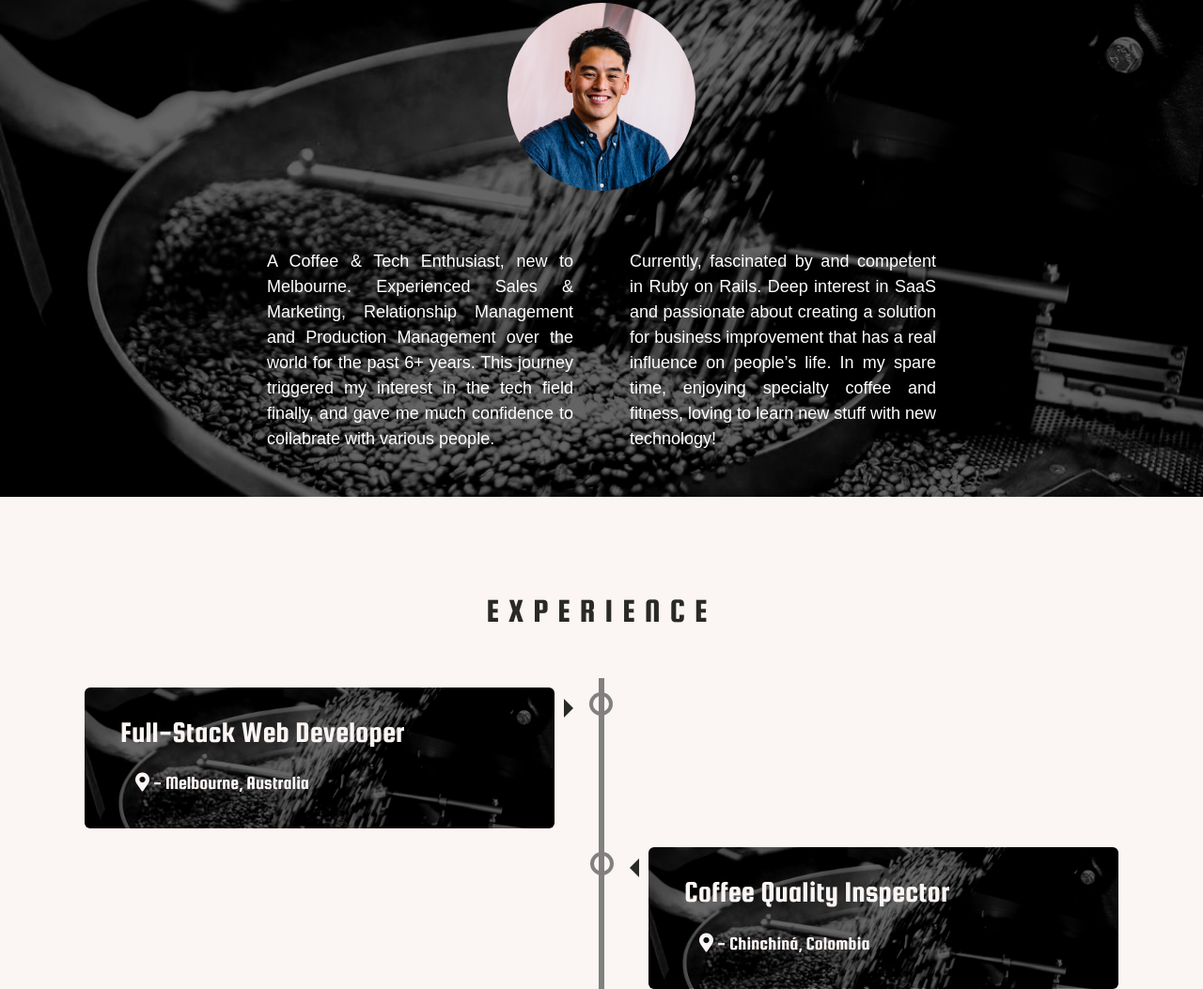
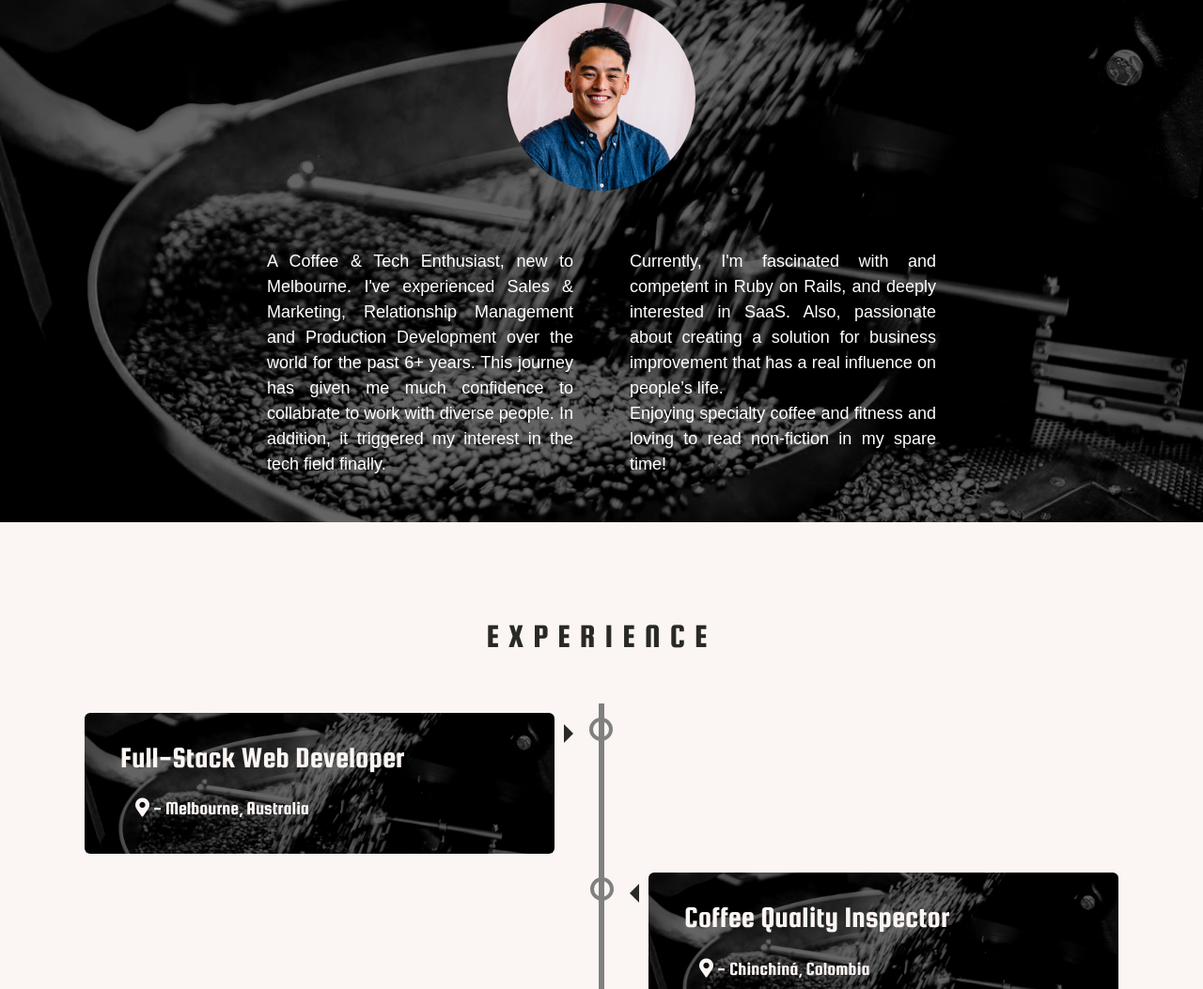
Before and after one commit to keiichi031605/keiichi-portfolio, a plain HTML site: page index.html in a window 1280 px wide. Shown: the part 1877-2930 px from the top of the page at 94% size. Drawn offline with nearby package versions, Linux system fonts and the light colour scheme.

Commit message:
FEAT: Changed something

```diff
--- a/index.html
+++ b/index.html
@@ -104,11 +104,12 @@
     <div class="main-container">
       <div class="about-text">
         <div class="text-box">
-          A Coffee & Tech Enthusiast, new to Melbourne. Experienced Sales & Marketing, Relationship Management and Production Management over the world for the past 6+ years. This journey triggered my interest in the tech field finally, and gave me much confidence to collabrate with various people.
+          A Coffee & Tech Enthusiast, new to Melbourne. I've experienced Sales & Marketing, Relationship Management and Production Development over the world for the past 6+ years. This journey has given me much confidence to collabrate to work with diverse people. In addition, it triggered my interest in the tech field finally.
         </div>
         <div class="text-box">
-          Currently, fascinated by and competent in Ruby on Rails. Deep interest in SaaS and passionate about creating a solution for business improvement that has a real influence on people’s life.
-          In my spare time, enjoying specialty coffee and fitness, loving to learn new stuff with new technology!
+          Currently, I'm fascinated with and competent in Ruby on Rails, and deeply interested in SaaS. Also, passionate about creating a solution for business improvement that has a real influence on people’s life.
+          <br>
+          Enjoying specialty coffee and fitness and loving to read non-fiction in my spare time!
        </div>
      </div>
    </div>
@@ -158,7 +159,7 @@
         <h4><i class="fas fa-building"></i> The Roasting Shed Co.</h4>
         <p>- Developed Skill-Sets:</p>
         <ul>
-          <li><i class="fas fa-thumbtack"></i> Production Analysis</li>
+          <li><i class="fas fa-thumbtack"></i> Production Analysis & Development</li>
           <li><i class="fas fa-thumbtack"></i> Marketing</li>
         </ul>
       </div>
@@ -193,7 +194,7 @@
           <li><i class="fas fa-thumbtack"></i> Sales & Marketing</li>
           <li><i class="fas fa-thumbtack"></i> Project Management</li>
           <li><i class="fas fa-thumbtack"></i> Negotiation</li>
-          <li><i class="fas fa-thumbtack"></i> Partnership Management</li>
+          <li><i class="fas fa-thumbtack"></i> Partnership Development</li>
         </ul>
       </div>
     </div>
```
Also changed, not shown: 2 other files.
